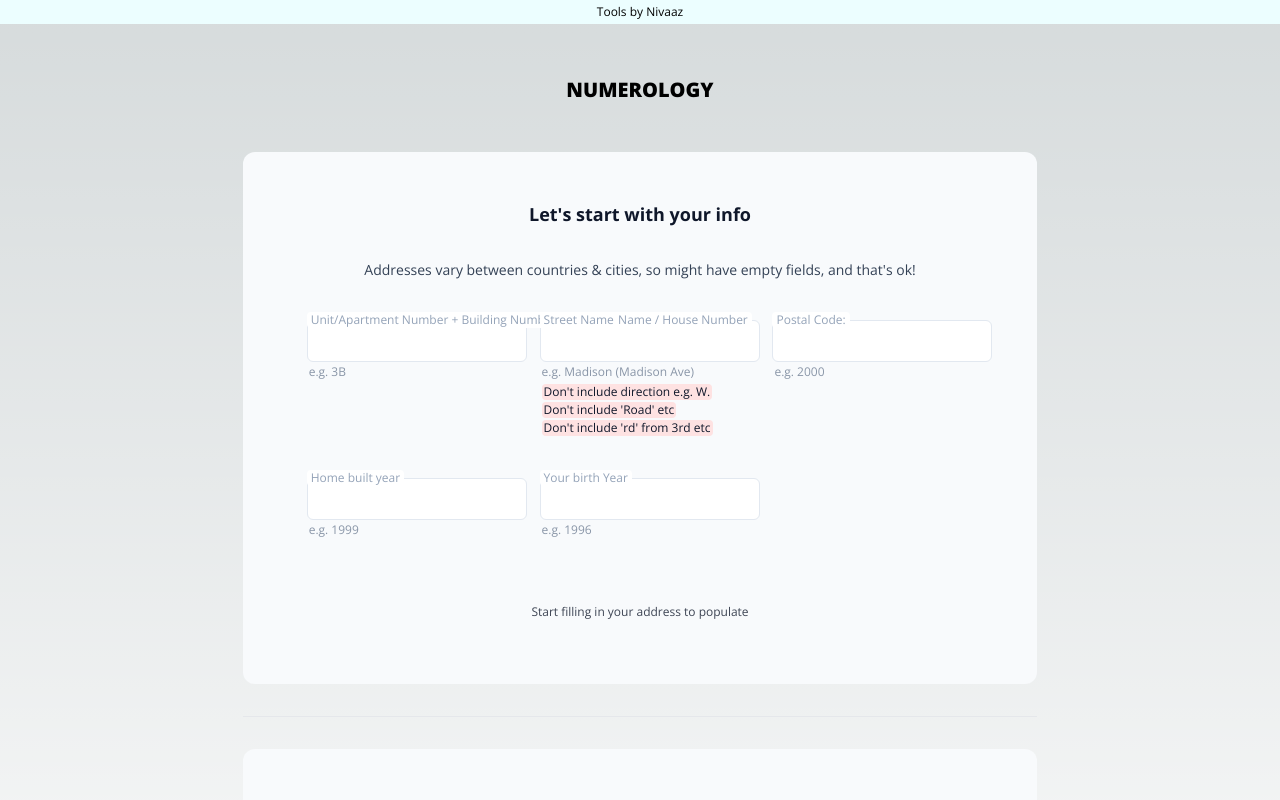
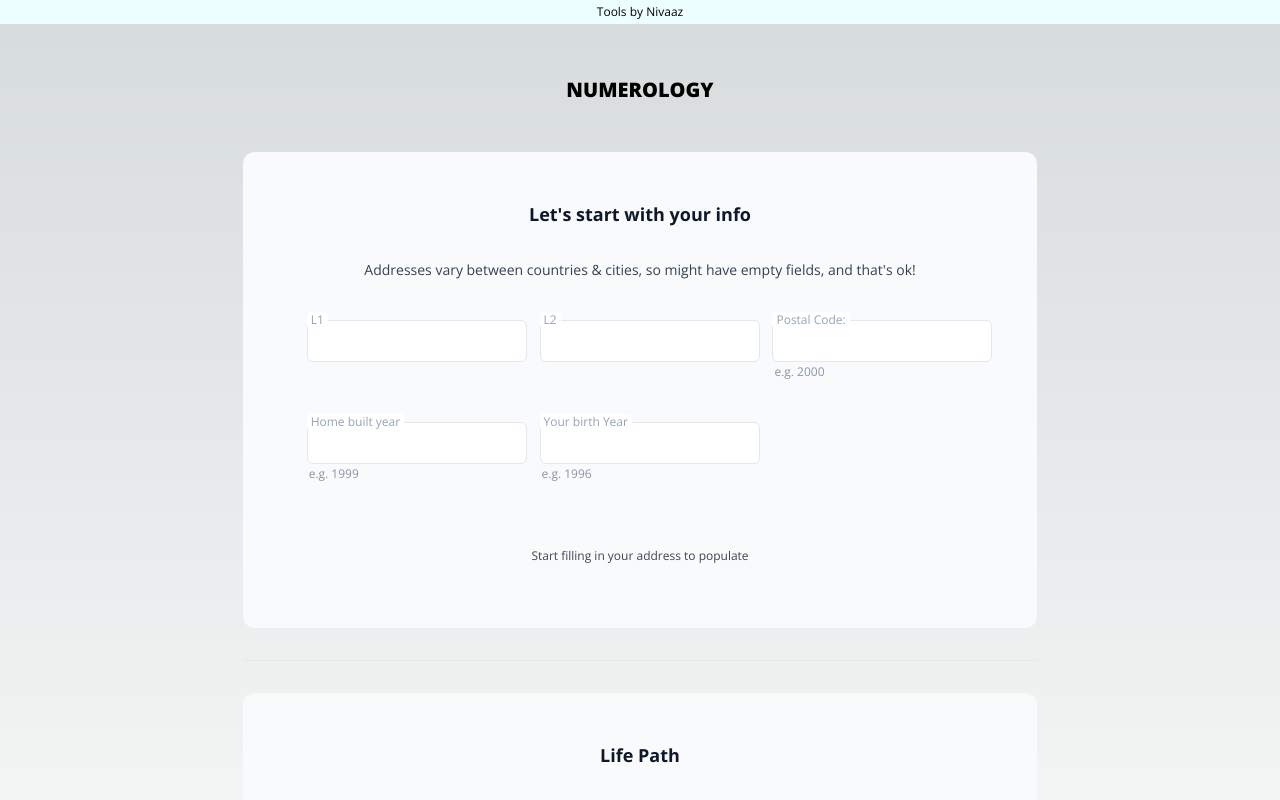
Before and after one commit to nivaaz/flying-star-feng-shui, a Next.js app: page /numerology in a window 1280 px wide. Shown: the top 800 px of the page. Built offline with nearby package versions, Linux system fonts and the light colour scheme; a web font is replaced by a local one.

Commit message:
updated FS 2026, numerology public L1L2

```diff
--- a/src/app/feng-shui/charts.ts
+++ b/src/app/feng-shui/charts.ts
@@ -18,9 +18,16 @@ export const loShuYear2025: LoShuSquare = [
     [5, 7, 3],
 ]
 
+export const loShuYear2026: LoShuSquare = [
+    [9, 5, 7],
+    [8, 1, 3],
+    [4, 6, 2],
+]
+
 export const currentYear: Record<YearSquares, LoShuSquare> = {
     2024: loShuYear2024,
-    2025: loShuYear2025
+    2025: loShuYear2025,
+    2026: loShuYear2026
 }
 
 export const period9: LoShuSquare = [
--- a/src/app/feng-shui/types.ts
+++ b/src/app/feng-shui/types.ts
@@ -1,5 +1,5 @@
 export type LoShuSquare = Star[][];
-export type YearSquares = "2024" | "2025";
+export type YearSquares = "2024" | "2025" | "2026";
 export type Star = 1 | 2 | 3 | 4 | 5 | 6 | 7 | 8 | 9;
 export enum Element {
     fire = "fire",
--- a/src/app/numerology/page.tsx
+++ b/src/app/numerology/page.tsx
@@ -26,6 +26,37 @@ const Numerology = () => {
 
   const [levels, setLevels] = useState<LevelType[]>([]);
 
+  const publicAddressFields = [
+    {
+      example: "",
+      label: "L1",
+      warning: [],
+      currentId: "unitNumber",
+    },
+    {
+      example: "",
+      label: "L2",
+      warning: [],
+      currentId: "streetName",
+    },
+    {
+      example: "e.g. 2000",
+      label: "  Postal Code:",
+      currentId: "postalCode",
+    },
+    {
+      example: "e.g. 1999",
+      label: " Home built year",
+      currentId: "homeYear",
+    },
+
+    {
+      example: "e.g. 1996",
+      label: " Your birth Year",
+      currentId: "bornYear",
+    },
+  ];
+
   const handleChange = (e: React.ChangeEvent<HTMLInputElement>) => {
     const { name, value } = e.target;
     const newFormData = {
@@ -52,7 +83,7 @@ const Numerology = () => {
               fields, and that&apos;s ok!
             </p>
             <div className="grid sm:grid-cols-2 md:grid-cols-3 m-auto">
-              {addressFields.map((element) => {
+              {publicAddressFields.map((element) => {
                 return (
                   <InputAddressComponent
                     key={element.currentId}
--- a/src/app/numerology/utils.ts
+++ b/src/app/numerology/utils.ts
@@ -12,38 +12,23 @@ const chaldeanMapping: { [key: string]: number } = {
 };
 
 export const getLevelsArrayPublic = (formData: FormDataType): LevelType[] => {
-  const unit = formData.unitNumber ? { level: 'L1', value: formData.unitNumber, name: 'Unit Number' } : null;
-
-  const building = (formData.buildingNumberAndName) ? { level: 'L2', value: formData.buildingNumberAndName, name: 'Building Name & Number' } : null;
-
-  let L2AddOn = {
-    level: 'L2',
-    value: (formData.buildingNumberAndName ? formData.streetNumber : formData.streetName + ' ' + formData.streetNumber),
-    name: formData.buildingNumberAndName ? 'Building Name & Number' : 'Street Name'
-  };
+  const L1 = formData.unitNumber ? { level: 'L1', value: formData.unitNumber, name: 'Unit Number' } : null;
 
   let L2 = {
     level: 'L2',
-    value: L2AddOn.value + ' ' + (building?.value ?? ''),
+    value: formData.streetName,
     name: 'Street Number'
   }
 
-  const combined = unit && L2 ? {
-    level: 'L1L2',
-    value: `${L2.value} + ${unit.value}`,
-    name: `${L2.name} + ${unit.name}`
+  const combined = L1 && L2 ? {
+    level: 'L3',
+    value: `${L2.value} + ${L1.value}`,
+    name: `(L2 + L1)`
   } : null;
 
-  const street = formData.streetName
-    ? {
-      level: 'L3',
-      value: [formData.streetName].filter(Boolean).join(' '),
-      name: 'Street Name',
-    }
-    : null;
   const zipcode = formData.postalCode ? { level: 'L4', value: formData.postalCode, name: 'ZipCode' } : null;
 
-  return [unit, L2, combined, street, zipcode].filter(Boolean) as LevelType[];
+  return [L1, L2, combined, zipcode].filter(Boolean) as LevelType[];
 }
 
 
```
